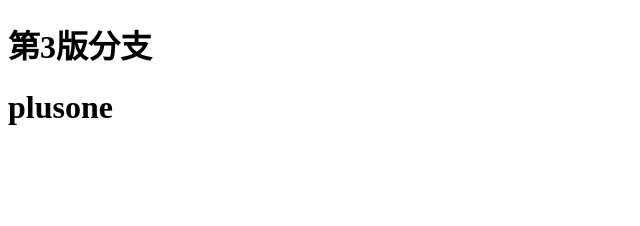
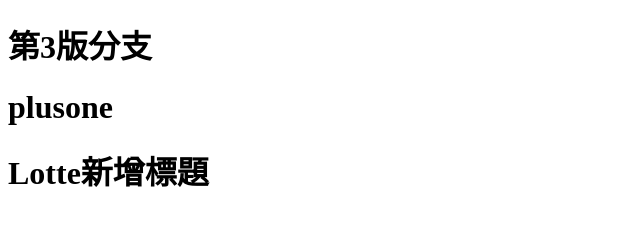
Before and after one commit to m0979618008/gittest02, a plain HTML site: page index.html in a window 1280 px wide. Shown: the whole page, without its empty margins (0-640 px from the left). Drawn offline with Linux system fonts and the light colour scheme.

Commit message:
lotte/commit

```diff
--- a/index.html
+++ b/index.html
@@ -8,5 +8,7 @@
   <body>
     <h1>第3版分支</h1>
     <h1>plusone</h1>
+    <h1>Lotte新增標題</h1>
+
   </body>
 </html>
```
